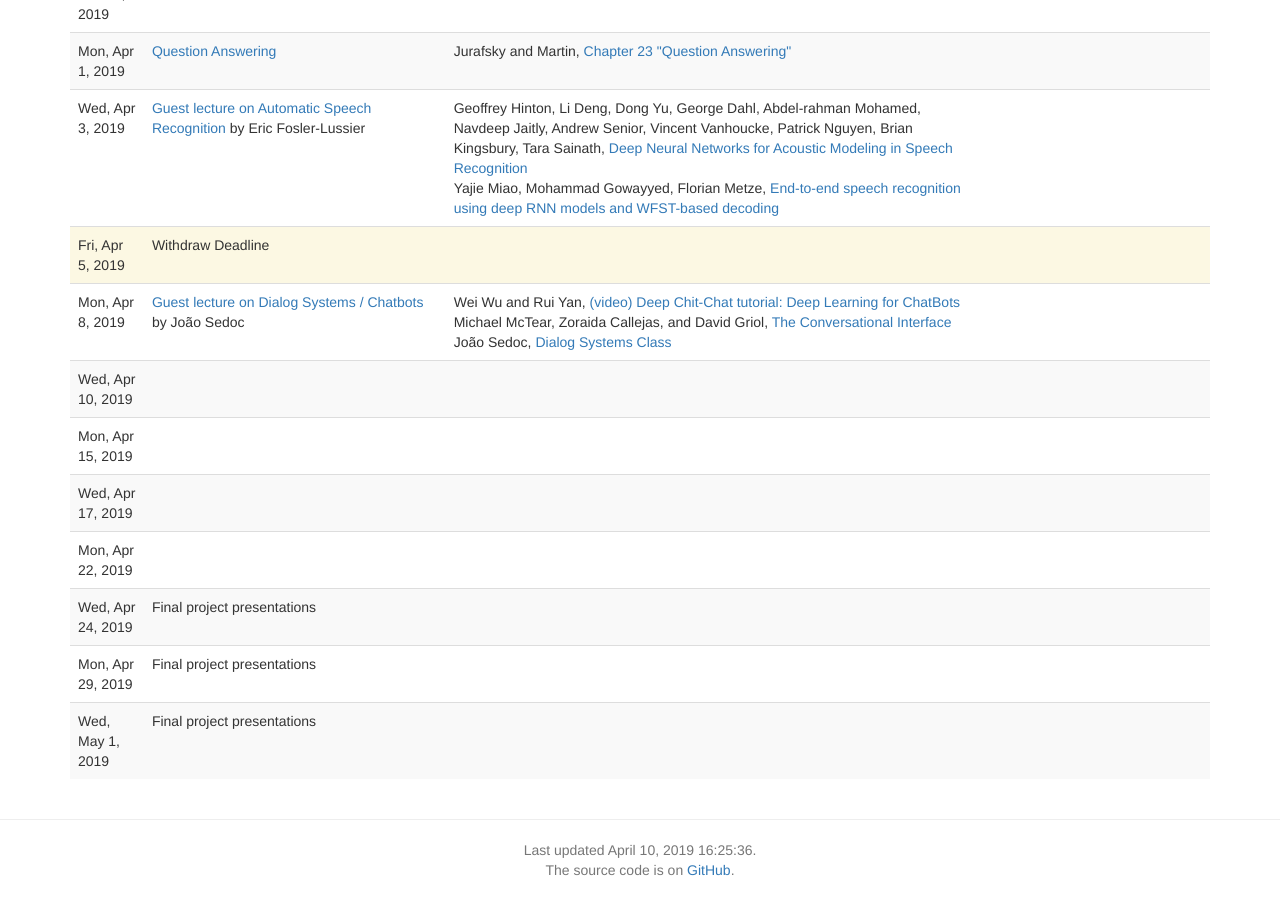
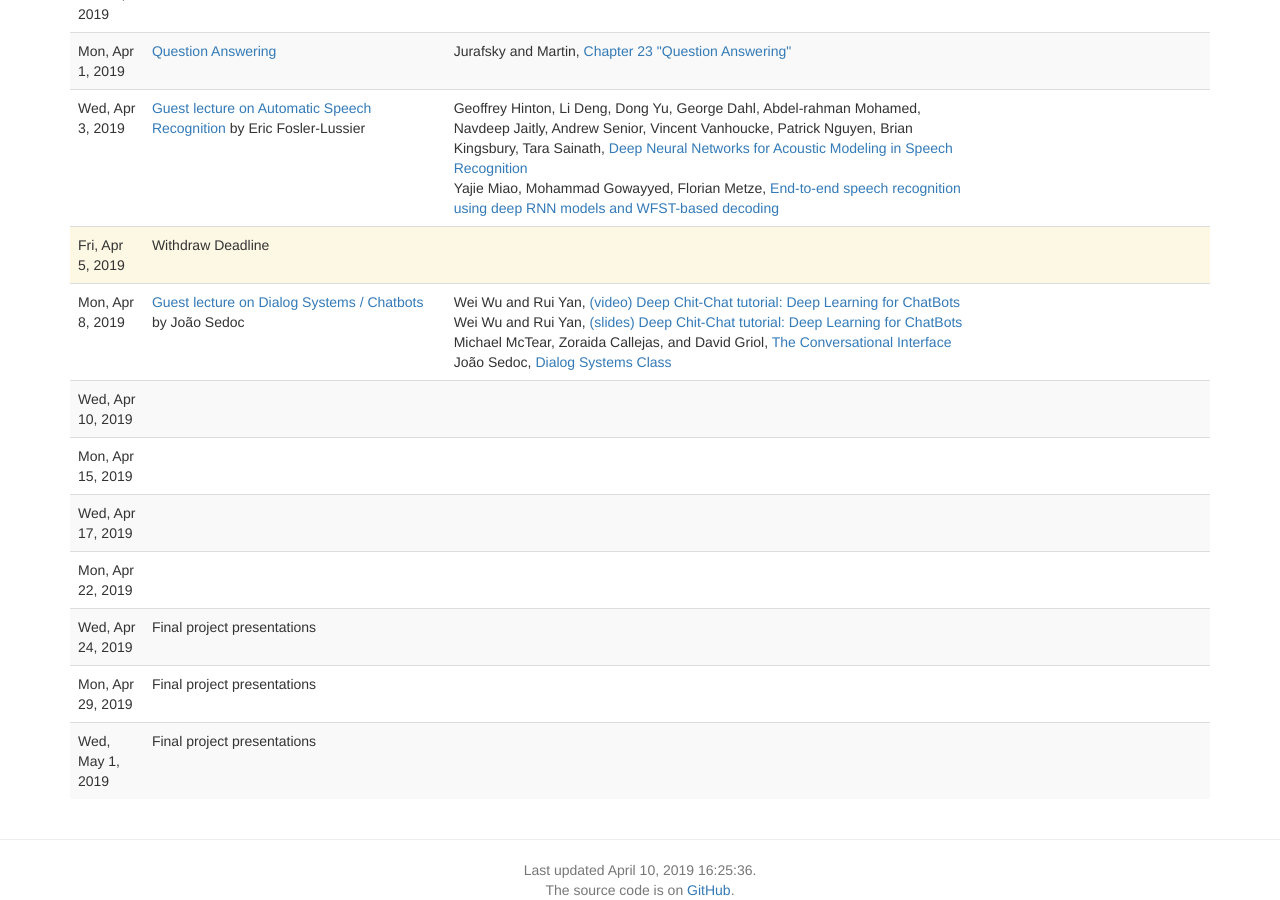
Before and after one commit to computational-linguistics-class/computational-linguistics-class.github.io, a Jekyll site: the page built from lectures.md, in a window 1280 px wide and 900 px high, scrolled down 2280 px. Built offline with Jekyll 4.4.1, drawn with Linux system fonts in a browser that asks for light colours; nearby versions of some CDN libraries; a script that is not in the unit is left out.

Commit message:
Update lectures.yaml

```diff
--- a/_data/lectures.yaml
+++ b/_data/lectures.yaml
@@ -345,6 +345,10 @@
       authors: Wei Wu and Rui Yan
       url: https://vimeo.com/305179403
     -
+      title: (slides) Deep Chit-Chat tutorial&colon; Deep Learning for ChatBots
+      authors: Wei Wu and Rui Yan
+      url: ohttp://www.ruiyan.me/pubs/tutorial-emnlp18.pdf
+    -
       title: The Conversational Interface
       authors: Michael McTear,  Zoraida Callejas, and David Griol
       url: https://upenn.alma.exlibrisgroup.com/discovery/openurl?institution=01UPENN_INST&vid=01UPENN_INST:Services&%3Fctx_ver=Z39.88-2004&ctx_enc=info:ofi%2Fenc:UTF-8&rfr_id=info:sid%2Fsummon.serialssolutions.com&rft_val_fmt=info:ofi%2Ffmt:kev:mtx:book&rft.genre=book&rft.title=The%20conversational%20interface:%20Talking%20to%20smart%20devices&rft.au=McTear,%20Michael&rft.au=Callejas,%20Zoraida&rft.au=Griol,%20David&rft.date=2016-01-01&rft.isbn=9783319329659&rft_id=info:doi%2F10.1007%2F978-3-319-32967-3&rft.externalDBID=n%2Fa&rft.externalDocID=612234345
```
